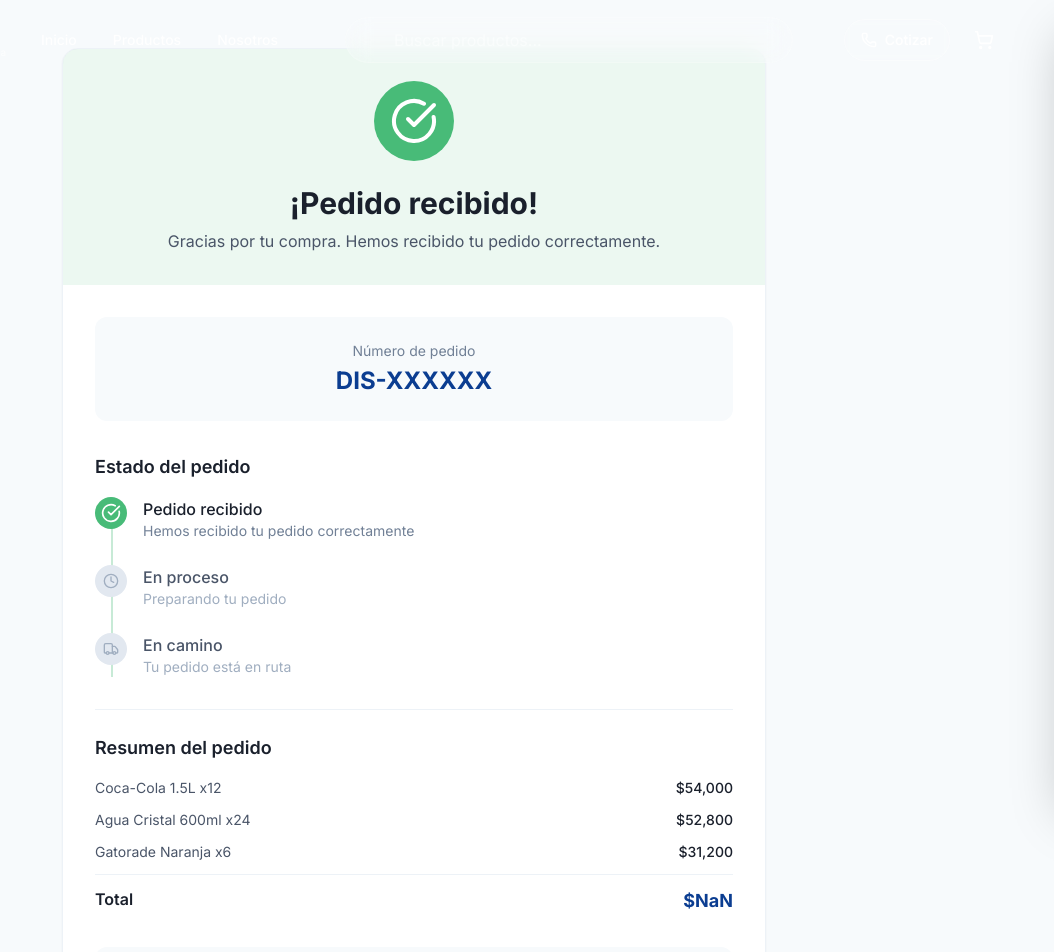
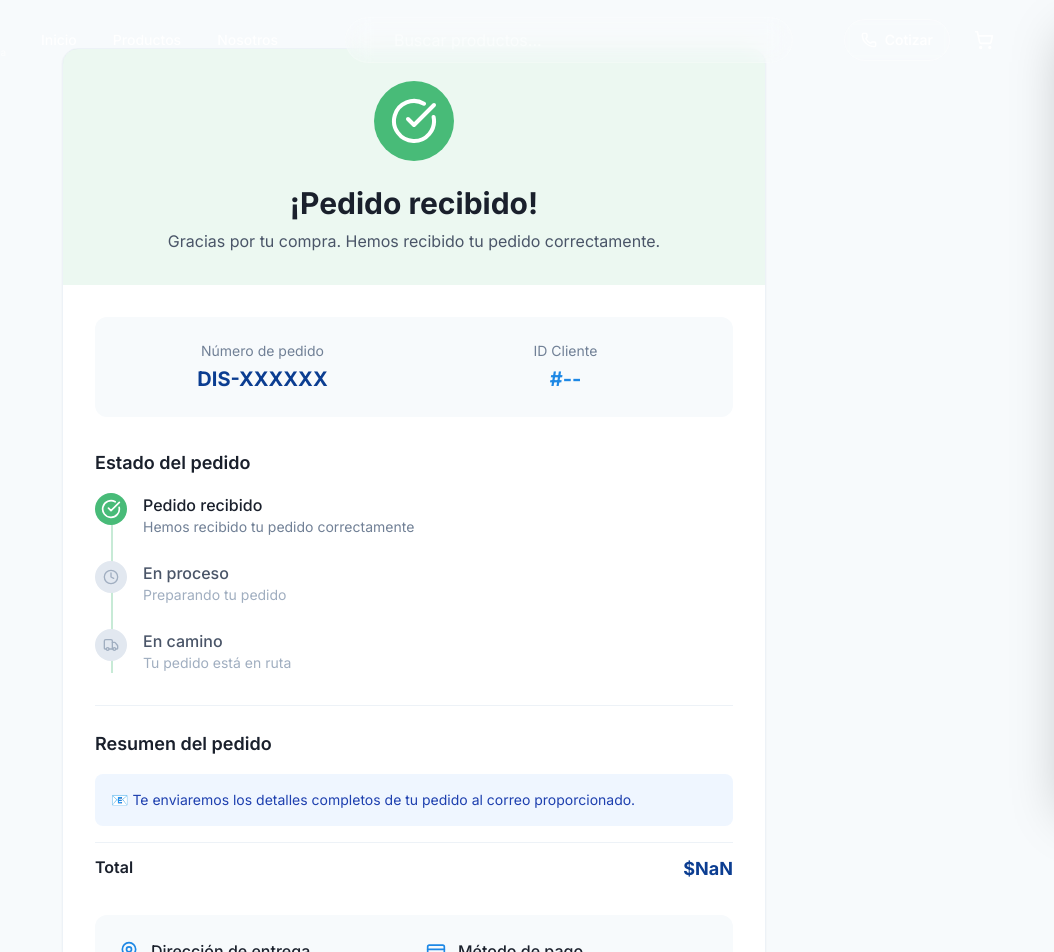
Before and after one commit to sofoy14/disluna-marketplace, a Next.js app: page /checkout/confirmacion in a window 1280 px wide. Shown: the top 952 px of the page, without its empty margins (226-1280 px from the left). Built offline with nearby package versions, Linux system fonts and the light colour scheme.

Commit message:
feat: sistema de ID de cliente basado en telefono + WhatsApp real

```diff
--- a/app/checkout/confirmacion/page.tsx
+++ b/app/checkout/confirmacion/page.tsx
@@ -15,17 +15,15 @@ import {
   MessageCircle
 } from "lucide-react";
 
-// Datos de ejemplo del pedido
-const orderItems = [
-  { id: 1, name: "Coca-Cola 1.5L", price: 4500, quantity: 12 },
-  { id: 2, name: "Agua Cristal 600ml", price: 2200, quantity: 24 },
-  { id: 3, name: "Gatorade Naranja", price: 5200, quantity: 6 },
-];
+const WHATSAPP_NUMBER = "573174018932"; // Tu número
 
 function ConfirmationContent() {
   const searchParams = useSearchParams();
   const orderNumber = searchParams.get("order") || "DIS-XXXXXX";
   const total = searchParams.get("total") || "150,000";
+  const customerId = searchParams.get("customerId") || "--";
+  const customerName = decodeURIComponent(searchParams.get("customerName") || "");
+  const customerPhone = decodeURIComponent(searchParams.get("customerPhone") || "");
 
 
   return (
@@ -46,10 +44,23 @@ function ConfirmationContent() {
 
           {/* Order Details */}
           <div className="p-8">
-            {/* Order Number */}
+            {/* Order & Customer Info */}
             <div className="bg-gray-50 rounded-xl p-6 text-center mb-8">
+              <div className="grid grid-cols-2 gap-4">
+                <div>
                   <p className="text-sm text-gray-500 mb-1">Número de pedido</p>
-              <p className="text-2xl font-bold text-primary">{orderNumber}</p>
+                  <p className="text-xl font-bold text-primary">{orderNumber}</p>
+                </div>
+                <div>
+                  <p className="text-sm text-gray-500 mb-1">ID Cliente</p>
+                  <p className="text-xl font-bold text-secondary">#{customerId}</p>
+                </div>
+              </div>
+              {customerName && (
+                <p className="text-sm text-gray-600 mt-3">
+                  {customerName} • {customerPhone}
+                </p>
+              )}
             </div>
 
             {/* Timeline */}
@@ -92,23 +103,16 @@ function ConfirmationContent() {
             {/* Order Summary */}
             <div className="border-t border-gray-100 pt-6 mb-8">
               <h3 className="text-lg font-semibold text-gray-800 mb-4">Resumen del pedido</h3>
-              <div className="space-y-3">
-                {orderItems.map((item) => (
-                  <div key={item.id} className="flex justify-between text-sm">
-                    <span className="text-gray-600">
-                      {item.name} x{item.quantity}
-                    </span>
-                    <span className="text-gray-800 font-medium">
-                      ${(item.price * item.quantity).toLocaleString()}
-                    </span>
+              <div className="bg-blue-50 rounded-lg p-4 mb-4">
+                <p className="text-sm text-blue-800">
+                  📧 Te enviaremos los detalles completos de tu pedido al correo proporcionado.
+                </p>
               </div>
-                ))}
               <div className="border-t border-gray-100 pt-3 flex justify-between">
                 <span className="font-semibold text-gray-800">Total</span>
                 <span className="font-bold text-primary text-lg">
                   ${Number(total).toLocaleString()}
                 </span>
-                </div>
               </div>
             </div>
 
@@ -148,7 +152,7 @@ function ConfirmationContent() {
             {/* Actions */}
             <div className="space-y-3">
               <a
-                href="https://wa.me/573XXXXXXXXX?text=Hola,%20acabo%20de%20realizar%20un%20pedido%20(%23{orderNumber})%20y%20tengo%20una%20consulta"
+                href={`https://wa.me/${WHATSAPP_NUMBER}?text=Hola,%20acabo%20de%20realizar%20un%20pedido%20(${encodeURIComponent(orderNumber)})%20y%20tengo%20una%20consulta`}
                 target="_blank"
                 rel="noopener noreferrer"
                 className="w-full flex items-center justify-center space-x-2 bg-whatsapp text-white py-4 rounded-xl font-semibold hover:opacity-90 transition-opacity"
@@ -176,8 +180,8 @@ function ConfirmationContent() {
                   info@disluna.com
                 </a>
                 {" "}o llámanos al{" "}
-                <a href="tel:+573XXXXXXXXX" className="text-secondary hover:underline">
-                  +57 3XX XXX XXXX
+                <a href={`tel:+${WHATSAPP_NUMBER}`} className="text-secondary hover:underline">
+                  +57 317 401 8932
                 </a>
               </p>
             </div>
--- a/app/checkout/page.tsx
+++ b/app/checkout/page.tsx
@@ -5,6 +5,7 @@ import Link from "next/link";
 import Image from "next/image";
 import { useRouter } from "next/navigation";
 import { useCart } from "@/context/CartContext";
+import { useCustomers } from "@/context/CustomerContext";
 import {
   ShoppingCart,
   MapPin,
@@ -28,10 +29,22 @@ function formatPrice(price: number) {
 export default function CheckoutPage() {
   const router = useRouter();
   const { items, totalPrice, clearCart } = useCart();
+  const { getOrCreateCustomerId } = useCustomers();
   const [deliveryMethod, setDeliveryMethod] = useState<"pickup" | "delivery">("delivery");
   const [paymentMethod, setPaymentMethod] = useState<"cash" | "transfer" | "pse">("cash");
   const [termsAccepted, setTermsAccepted] = useState(false);
   const [isSubmitting, setIsSubmitting] = useState(false);
+
+  // Form fields
+  const [formData, setFormData] = useState({
+    name: "",
+    phone: "",
+    email: "",
+    address: "",
+    neighborhood: "",
+    city: "Ibagué",
+    notes: "",
+  });
 
   const deliveryCost = deliveryMethod === "delivery" ? 5000 : 0;
   const total = totalPrice + deliveryCost;
@@ -48,11 +61,26 @@ export default function CheckoutPage() {
     // Generar número de pedido
     const orderNumber = `DIS-${Date.now().toString(36).toUpperCase()}`;
 
+    // Generar/obtener ID de cliente basado en teléfono
+    const customerId = getOrCreateCustomerId(
+      formData.phone,
+      formData.name,
+      formData.email
+    );
+
     // Limpiar carrito
     clearCart();
 
-    // Redirigir a página de confirmación
-    router.push(`/checkout/confirmacion?order=${orderNumber}&total=${total}`);
+    // Redirigir a página de confirmación con datos del cliente
+    const params = new URLSearchParams({
+      order: orderNumber,
+      total: total.toString(),
+      customerId: customerId,
+      customerName: encodeURIComponent(formData.name),
+      customerPhone: encodeURIComponent(formData.phone),
+    });
+
+    router.push(`/checkout/confirmacion?${params.toString()}`);
   };
 
   // Si el carrito está vacío, redirigir a productos
@@ -115,6 +143,8 @@ export default function CheckoutPage() {
                     <input
                       type="text"
                       required
+                      value={formData.name}
+                      onChange={(e) => setFormData({ ...formData, name: e.target.value })}
                       className="w-full px-4 py-2 border border-gray-300 rounded-lg focus:ring-2 focus:ring-secondary focus:border-transparent"
                       placeholder="Juan Pérez"
                     />
@@ -126,6 +156,8 @@ export default function CheckoutPage() {
                     <input
                       type="tel"
                       required
+                      value={formData.phone}
+                      onChange={(e) => setFormData({ ...formData, phone: e.target.value })}
                       className="w-full px-4 py-2 border border-gray-300 rounded-lg focus:ring-2 focus:ring-secondary focus:border-transparent"
                       placeholder="312 345 6789"
                     />
@@ -139,6 +171,8 @@ export default function CheckoutPage() {
                   <input
                     type="email"
                     required
+                    value={formData.email}
+                    onChange={(e) => setFormData({ ...formData, email: e.target.value })}
                     className="w-full px-4 py-2 border border-gray-300 rounded-lg focus:ring-2 focus:ring-secondary focus:border-transparent"
                     placeholder="juan@ejemplo.com"
                   />
@@ -151,6 +185,8 @@ export default function CheckoutPage() {
                   <input
                     type="text"
                     required
+                    value={formData.address}
+                    onChange={(e) => setFormData({ ...formData, address: e.target.value })}
                     className="w-full px-4 py-2 border border-gray-300 rounded-lg focus:ring-2 focus:ring-secondary focus:border-transparent"
                     placeholder="Calle 10 #5-45, Apartamento 301"
                   />
@@ -164,6 +200,8 @@ export default function CheckoutPage() {
                     <input
                       type="text"
                       required
+                      value={formData.neighborhood}
+                      onChange={(e) => setFormData({ ...formData, neighborhood: e.target.value })}
                       className="w-full px-4 py-2 border border-gray-300 rounded-lg focus:ring-2 focus:ring-secondary focus:border-transparent"
                       placeholder="Centro"
                     />
@@ -175,7 +213,8 @@ export default function CheckoutPage() {
                     <input
                       type="text"
                       required
-                      defaultValue="Ibagué"
+                      value={formData.city}
+                      onChange={(e) => setFormData({ ...formData, city: e.target.value })}
                       className="w-full px-4 py-2 border border-gray-300 rounded-lg focus:ring-2 focus:ring-secondary focus:border-transparent"
                     />
                   </div>
@@ -187,6 +226,8 @@ export default function CheckoutPage() {
                   </label>
                   <textarea
                     rows={3}
+                    value={formData.notes}
+                    onChange={(e) => setFormData({ ...formData, notes: e.target.value })}
                     className="w-full px-4 py-2 border border-gray-300 rounded-lg focus:ring-2 focus:ring-secondary focus:border-transparent"
                     placeholder="Instrucciones especiales de entrega, referencias de ubicación, etc."
                   />
--- a/app/layout.tsx
+++ b/app/layout.tsx
@@ -4,6 +4,7 @@ import "./globals.css";
 import Header from "@/components/Header";
 import { Footer } from "@/components/Footer";
 import { CartProvider } from "@/context/CartContext";
+import { CustomerProvider } from "@/context/CustomerContext";
 
 const inter = Inter({ subsets: ["latin"] });
 
@@ -49,11 +50,13 @@ export default function RootLayout({
     <html lang="es">
       <body className={inter.className}>
         <CartProvider>
-          <Header />
-          <main className="min-h-screen">
-            {children}
-          </main>
-          <Footer />
+          <CustomerProvider>
+            <Header />
+            <main className="min-h-screen">
+              {children}
+            </main>
+            <Footer />
+          </CustomerProvider>
         </CartProvider>
       </body>
     </html>
--- /dev/null
+++ b/context/CustomerContext.tsx
@@ -0,0 +1,128 @@
+"use client";
+
+import React, {
+  createContext,
+  useContext,
+  useState,
+  useCallback,
+  useMemo,
+  useEffect,
+  ReactNode,
+} from "react";
+
+interface Customer {
+  id: string;
+  phone: string;
+  name: string;
+  email: string;
+  createdAt: string;
+}
+
+interface CustomerContextType {
+  customers: Customer[];
+  getOrCreateCustomerId: (phone: string, name: string, email: string) => string;
+  getCustomerByPhone: (phone: string) => Customer | undefined;
+}
+
+const CustomerContext = createContext<CustomerContextType | undefined>(undefined);
+
+const CUSTOMERS_STORAGE_KEY = "disluna_customers";
+
+interface CustomerProviderProps {
+  children: ReactNode;
+}
+
+export function CustomerProvider({ children }: CustomerProviderProps) {
+  const [customers, setCustomers] = useState<Customer[]>([]);
+  const [isHydrated, setIsHydrated] = useState(false);
+
+  // Hydrate from localStorage on mount
+  useEffect(() => {
+    try {
+      const stored = localStorage.getItem(CUSTOMERS_STORAGE_KEY);
+      if (stored) {
+        const parsed = JSON.parse(stored);
+        if (Array.isArray(parsed)) {
+          setCustomers(parsed);
+        }
+      }
+    } catch (error) {
+      console.error("Error loading customers from localStorage:", error);
+    }
+    setIsHydrated(true);
+  }, []);
+
+  // Persist to localStorage on changes
+  useEffect(() => {
+    if (isHydrated) {
+      try {
+        localStorage.setItem(CUSTOMERS_STORAGE_KEY, JSON.stringify(customers));
+      } catch (error) {
+        console.error("Error saving customers to localStorage:", error);
+      }
+    }
+  }, [customers, isHydrated]);
+
+  const getOrCreateCustomerId = useCallback(
+    (phone: string, name: string, email: string): string => {
+      // Limpiar el teléfono (solo números)
+      const cleanPhone = phone.replace(/\D/g, "");
+
+      // Buscar si ya existe
+      const existingCustomer = customers.find(
+        (c) => c.phone.replace(/\D/g, "") === cleanPhone
+      );
+
+      if (existingCustomer) {
+        return existingCustomer.id;
+      }
+
+      // Crear nuevo cliente con ID secuencial
+      const nextId = customers.length + 1;
+      const customerId = nextId.toString().padStart(2, "0");
+
+      const newCustomer: Customer = {
+        id: customerId,
+        phone: phone,
+        name: name,
+        email: email,
+        createdAt: new Date().toISOString(),
+      };
+
+      setCustomers((prev) => [...prev, newCustomer]);
+      return customerId;
+    },
+    [customers]
+  );
+
+  const getCustomerByPhone = useCallback(
+    (phone: string): Customer | undefined => {
+      const cleanPhone = phone.replace(/\D/g, "");
+      return customers.find((c) => c.phone.replace(/\D/g, "") === cleanPhone);
+    },
+    [customers]
+  );
+
+  const value = useMemo(
+    () => ({
+      customers,
+      getOrCreateCustomerId,
+      getCustomerByPhone,
+    }),
+    [customers, getOrCreateCustomerId, getCustomerByPhone]
+  );
+
+  return (
+    <CustomerContext.Provider value={value}>
+      {children}
+    </CustomerContext.Provider>
+  );
+}
+
+export function useCustomers(): CustomerContextType {
+  const context = useContext(CustomerContext);
+  if (context === undefined) {
+    throw new Error("useCustomers must be used within a CustomerProvider");
+  }
+  return context;
+}
```
Lines whose indentation alone changed are shown as unchanged.
